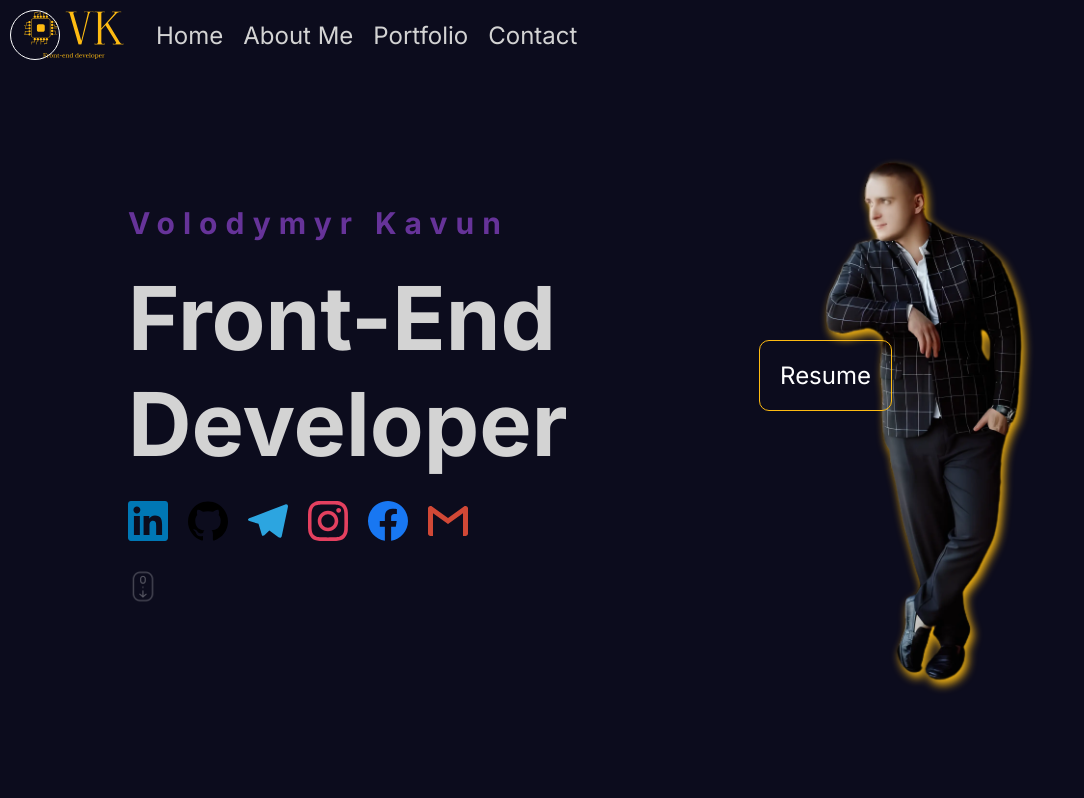
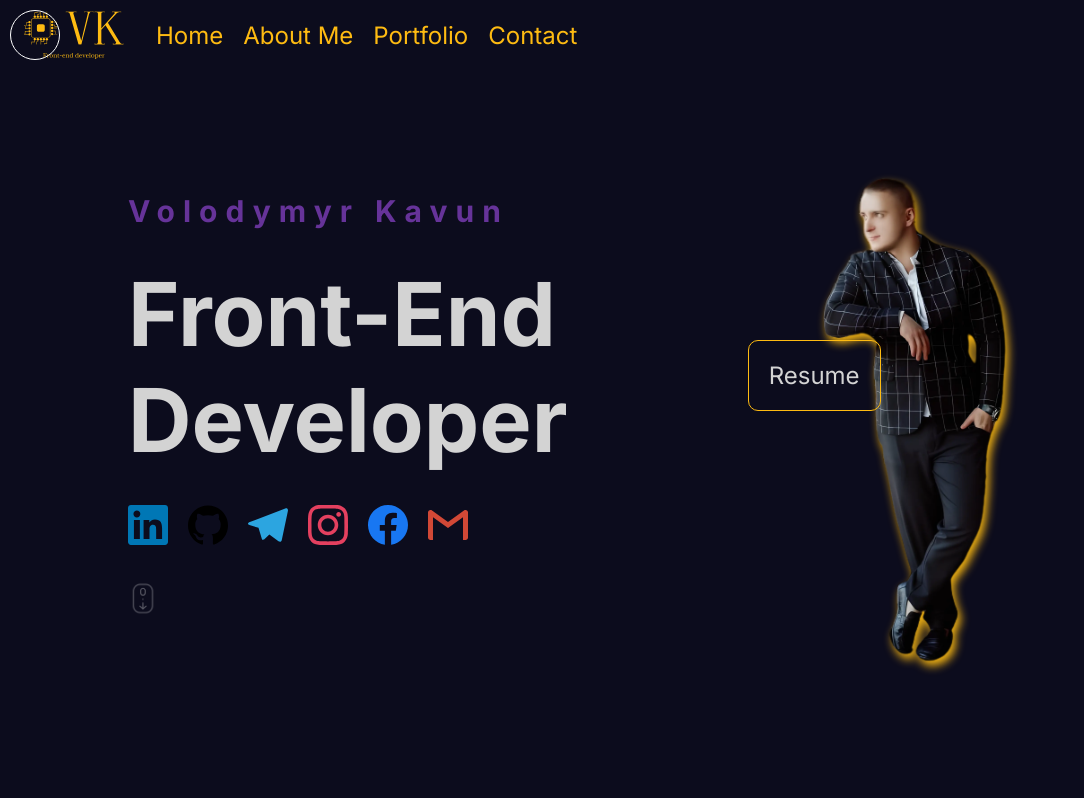
Before and after one commit to VolodymyrKavun/my_first_portfolio, a Next.js app: page / in a window 1280 px wide. Shown: the top 798 px of the page, without its empty margins (0-1084 px from the left). Built offline with nearby package versions, Linux system fonts and the light colour scheme.

Commit message:
fixed: size_hero_img+ghsnge: navLinks_color

```diff
--- a/src/components/forLayout/navbar/navbar.scss
+++ b/src/components/forLayout/navbar/navbar.scss
@@ -10,6 +10,7 @@
   position: fixed;
   gap: 32px;
   z-index: 10;
+  // mix-blend-mode: difference;
 
   @include mobile {
     position: relative;
--- a/src/components/hero/Hero.jsx
+++ b/src/components/hero/Hero.jsx
@@ -32,7 +32,7 @@ const textVariants = {
 const Hero = () => {
   return (
     <section id="home" className="hero">
-      <motion.div
+      <motion.article
         className="hero__text--container"
         variants={textVariants}
         initial="initial"
@@ -63,7 +63,7 @@ const Hero = () => {
             />
           </Link>
         </motion.figure>
-      </motion.div>
+      </motion.article>
 
       <figure className="hero__img-container">
         <a
--- a/src/components/hero/hero.scss
+++ b/src/components/hero/hero.scss
@@ -33,12 +33,12 @@
     display: flex;
     flex-direction: column;
     justify-content: center;
-    gap: 24px;
+    gap: 32px;
 
     @include mobile {
       width: 100%;
       height: 100%;
-      gap: 32px;
+      // gap: 32px;
       align-items: center;
       text-align: center;
     }
@@ -85,14 +85,21 @@
     display: flex;
     align-items: center;
     justify-content: center;
-    height: 100%;
+    // height: 100%;
+    width: 700px;
+    height: 550px;
+
+    @include mobile {
+      width: 320px;
+      // height: 300px;
+    }
 
     .hero__img-container--btn-resume {
       border: none;
       background-color: transparent;
-      color: white;
+      color: var(--main-color);
       padding: 20px;
-      font-size: clamp(12px, 3vw, 24px);
+      font-size: 24px;
       border: 1px solid var(--second-color);
       border-radius: 10px;
       cursor: pointer;
@@ -108,7 +115,8 @@
       @include mobile {
         padding: 10px;
         margin-right: 130px;
-        margin-top: -8px;
+        margin-top: -16px;
+        font-size: 12px;
       }
 
       @include desktopLarge {
--- a/src/components/linksNav/navLinks.scss
+++ b/src/components/linksNav/navLinks.scss
@@ -10,7 +10,8 @@
   height: 100%;
 
   .nav-links__item {
-    font-size: clamp(12px, 3vw, 24px);
+    font-size: clamp(0.75rem, 0.409rem + 1.705vw, 1.5rem);
+    color: var(--second-color);
 
     // @include mobile {
     // font-size: 12px;
--- a/src/components/singleSection/SingleSection.jsx
+++ b/src/components/singleSection/SingleSection.jsx
@@ -8,14 +8,11 @@ const SingleSection = ({ item }) => {
 
   const { scrollYProgress } = useScroll({
     target: ref,
-    // offset: ["start start", "end start"],
   });
 
-  // const y = useTransform(scrollYProgress, [0, 1], ["0%", "-300%"]);
   const y = useTransform(scrollYProgress, [0, 1], [-100, 100]);
 
   return (
-    // <section>
     <article className="single-section">
       <figure className="single-section__wrapper-img" ref={ref}>
         <Image
@@ -70,7 +67,6 @@ const SingleSection = ({ item }) => {
         </figure>
       </motion.div>
     </article>
-    // </section>
   );
 };
 
```
